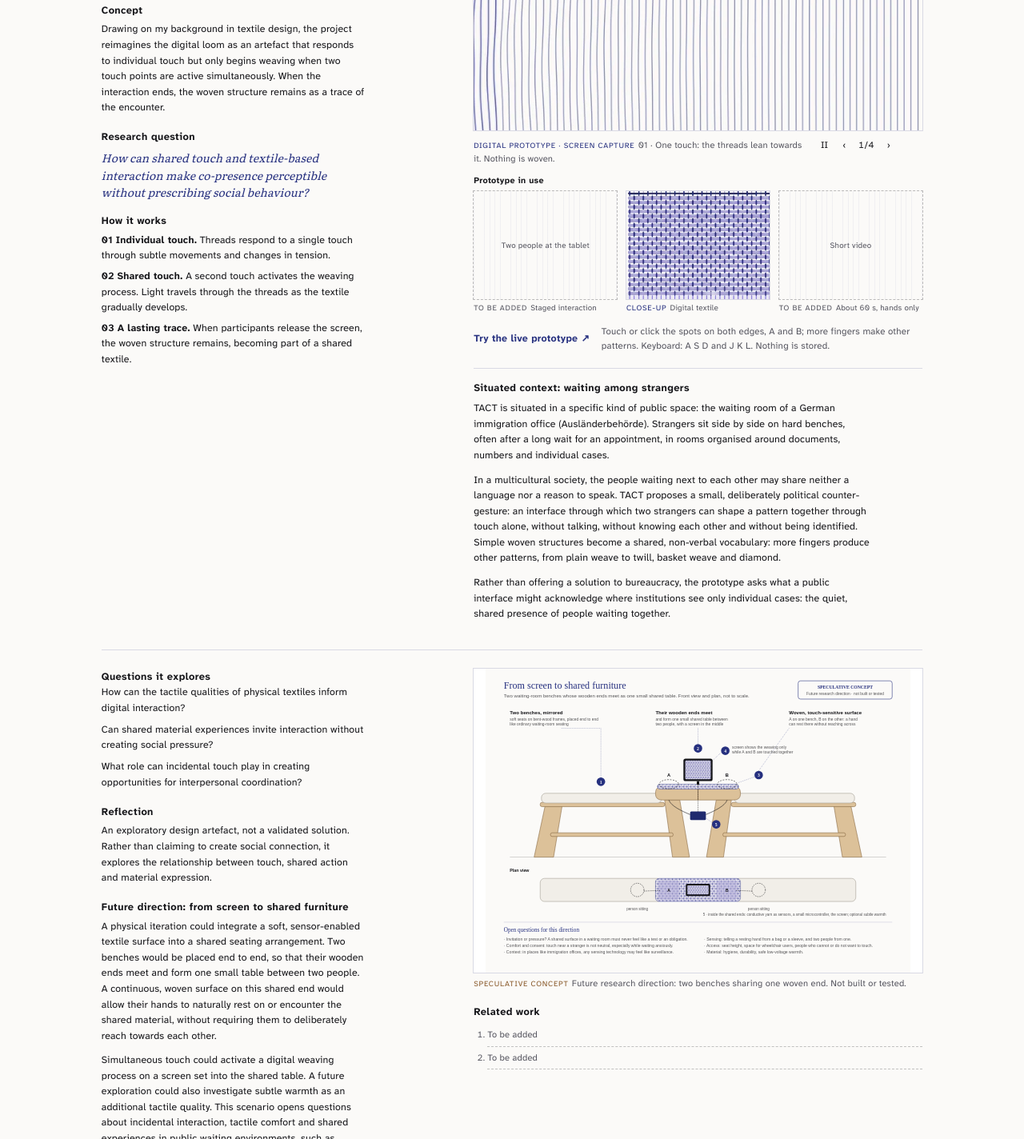
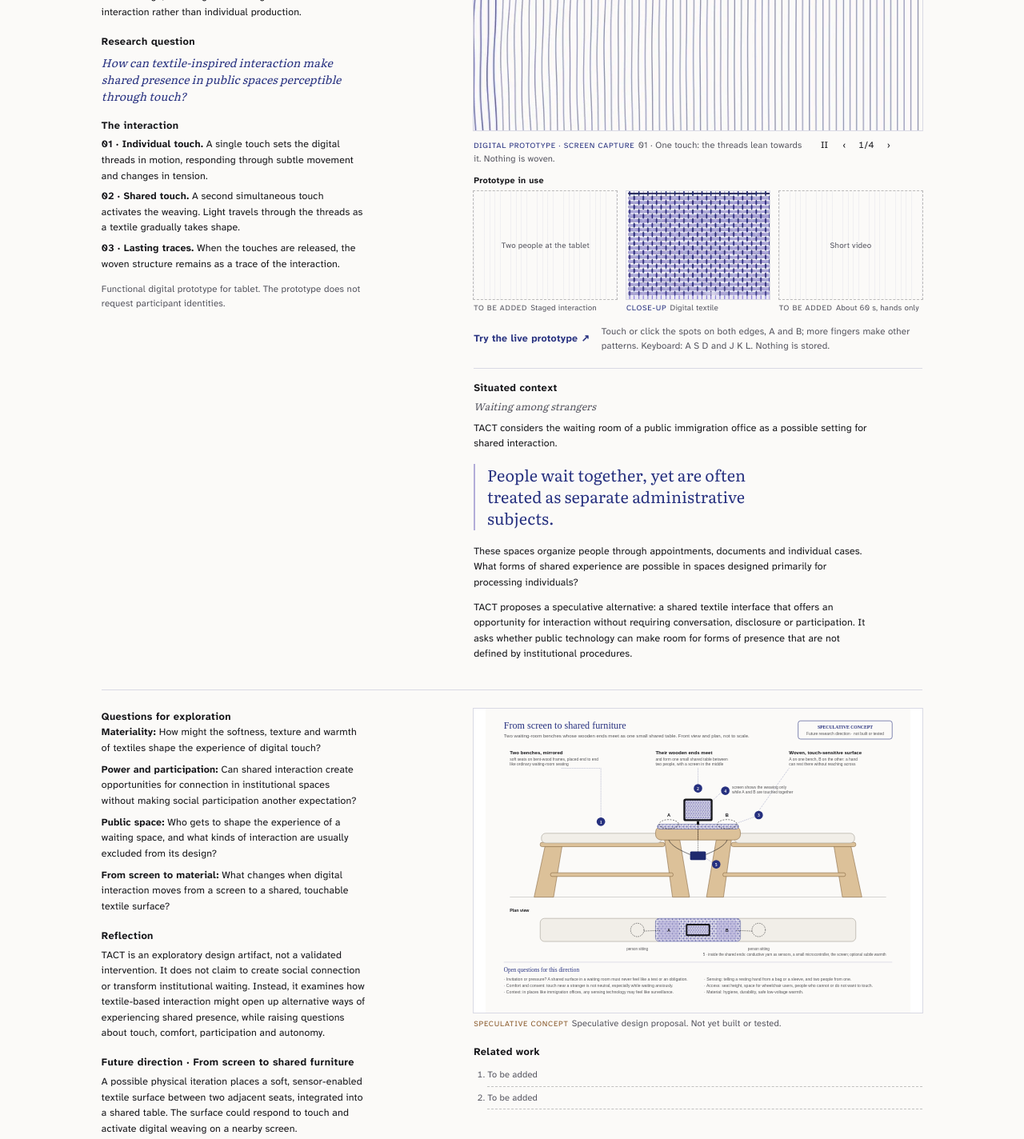
Before and after one commit to mahyamirzaee/two-hand-loom, a plain HTML site: page project.html in a window 1280 px wide. Shown: the part 272-1696 px from the top of the page at 80% size. Drawn offline with Linux system fonts and the light colour scheme.

Commit message:
Project page: revised academic text (situated context, questions for exploration, reflection, future direction) with pull quote
Co-Authored-By: Claude Opus 5.5 <noreply@anthropic.com>

```diff
--- a/project.css
+++ b/project.css
@@ -294,3 +294,17 @@ figcaption { margin-top: 8px; font-size: 13.5px; line-height: 1.5; color: var(--
 .related ol { margin: 0; padding-left: 1.4em; }
 .related li { padding: 6px 0; border-bottom: 1px dashed rgba(20, 20, 24, 0.25); }
 .related .todo-line { color: var(--soft); font-size: 13.5px; }
+
+/* Situated context: the political tension as a quiet but large pull quote */
+.context-sub { margin: -4px 0 10px; font-family: var(--head); font-style: italic; color: var(--soft); }
+.pull {
+  margin: 18px 0 20px;
+  padding: 2px 0 2px 18px;
+  border-left: 3px solid var(--lilac);
+  font-family: var(--head);
+  font-size: 24px;
+  line-height: 1.35;
+  color: var(--indigo);
+  max-width: 30ch;
+}
+.qs b { font-weight: 700; color: var(--ink); }
--- a/project.html
+++ b/project.html
@@ -7,7 +7,7 @@
   <meta name="description" content="What if a digital loom could only weave through shared human touch? An interactive textile-inspired artefact exploring touch, materiality and co-presence.">
   <meta name="theme-color" content="#fbfaf8">
   <link rel="icon" href="icon.svg" type="image/svg+xml">
-  <link rel="stylesheet" href="project.css?v=12">
+  <link rel="stylesheet" href="project.css?v=13">
 </head>
 <body>
 <div class="page">
@@ -24,21 +24,19 @@
       <p class="sub">Speculative HCI · Research through Design · 2026</p>
       <div class="thread" aria-hidden="true"></div>
 
-      <p class="lead">What if a digital loom could only weave through shared human touch?</p>
-      <p>TACT is an interactive textile-inspired artefact exploring how touch, materiality and shared action can shape experiences of co-presence.</p>
-
-      <h2>Concept</h2>
-      <p>Drawing on my background in textile design, the project reimagines the digital loom as an artefact that responds to individual touch but only begins weaving when two touch points are active simultaneously. When the interaction ends, the woven structure remains as a trace of the encounter.</p>
+      <p class="lead">What if a digital textile could only emerge through shared touch?</p>
+      <p>TACT is an interactive design artefact exploring how textile materiality and shared touch might make human co-presence perceptible. Drawing on my background in textile design, it reimagines weaving as a form of interaction rather than individual production.</p>
 
       <h2>Research question</h2>
-      <p class="rq">How can shared touch and textile-based interaction make co-presence perceptible without prescribing social behaviour?</p>
+      <p class="rq">How can textile-inspired interaction make shared presence in public spaces perceptible through touch?</p>
 
-      <h2>How it works</h2>
+      <h2>The interaction</h2>
       <ol class="numbered">
-        <li><b>01 Individual touch.</b> Threads respond to a single touch through subtle movements and changes in tension.</li>
-        <li><b>02 Shared touch.</b> A second touch activates the weaving process. Light travels through the threads as the textile gradually develops.</li>
-        <li><b>03 A lasting trace.</b> When participants release the screen, the woven structure remains, becoming part of a shared textile.</li>
+        <li><b>01 · Individual touch.</b> A single touch sets the digital threads in motion, responding through subtle movement and changes in tension.</li>
+        <li><b>02 · Shared touch.</b> A second simultaneous touch activates the weaving. Light travels through the threads as a textile gradually takes shape.</li>
+        <li><b>03 · Lasting traces.</b> When the touches are released, the woven structure remains as a trace of the interaction.</li>
       </ol>
+      <p class="small">Functional digital prototype for tablet. The prototype does not request participant identities.</p>
     </div>
 
     <div class="cluster">
@@ -87,10 +85,12 @@
       </div>
 
       <div class="context">
-        <h2 class="cluster-title">Situated context: waiting among strangers</h2>
-        <p>TACT is situated in a specific kind of public space: the waiting room of a German immigration office (Ausländerbehörde). Strangers sit side by side on hard benches, often after a long wait for an appointment, in rooms organised around documents, numbers and individual cases.</p>
-        <p>In a multicultural society, the people waiting next to each other may share neither a language nor a reason to speak. TACT proposes a small, deliberately political counter-gesture: an interface through which two strangers can shape a pattern together through touch alone, without talking, without knowing each other and without being identified. Simple woven structures become a shared, non-verbal vocabulary: more fingers produce other patterns, from plain weave to twill, basket weave and diamond.</p>
-        <p>Rather than offering a solution to bureaucracy, the prototype asks what a public interface might acknowledge where institutions see only individual cases: the quiet, shared presence of people waiting together.</p>
+        <h2 class="cluster-title">Situated context</h2>
+        <p class="context-sub">Waiting among strangers</p>
+        <p>TACT considers the waiting room of a public immigration office as a possible setting for shared interaction.</p>
+        <blockquote class="pull">People wait together, yet are often treated as separate administrative subjects.</blockquote>
+        <p>These spaces organize people through appointments, documents and individual cases. What forms of shared experience are possible in spaces designed primarily for processing individuals?</p>
+        <p>TACT proposes a speculative alternative: a shared textile interface that offers an opportunity for interaction without requiring conversation, disclosure or participation. It asks whether public technology can make room for forms of presence that are not defined by institutional procedures.</p>
       </div>
     </div>
   </section>
@@ -98,19 +98,20 @@
   <!-- ===== Screen 2: questions, reflection, future direction, prototype in use ===== -->
   <section class="sheet" aria-labelledby="questions">
     <div class="col">
-      <h2 id="questions">Questions it explores</h2>
+      <h2 id="questions">Questions for exploration</h2>
       <ul class="qs">
-        <li>How can the tactile qualities of physical textiles inform digital interaction?</li>
-        <li>Can shared material experiences invite interaction without creating social pressure?</li>
-        <li>What role can incidental touch play in creating opportunities for interpersonal coordination?</li>
+        <li><b>Materiality:</b> How might the softness, texture and warmth of textiles shape the experience of digital touch?</li>
+        <li><b>Power and participation:</b> Can shared interaction create opportunities for connection in institutional spaces without making social participation another expectation?</li>
+        <li><b>Public space:</b> Who gets to shape the experience of a waiting space, and what kinds of interaction are usually excluded from its design?</li>
+        <li><b>From screen to material:</b> What changes when digital interaction moves from a screen to a shared, touchable textile surface?</li>
       </ul>
 
       <h2>Reflection</h2>
-      <p>An exploratory design artefact, not a validated solution. Rather than claiming to create social connection, it explores the relationship between touch, shared action and material expression.</p>
+      <p>TACT is an exploratory design artifact, not a validated intervention. It does not claim to create social connection or transform institutional waiting. Instead, it examines how textile-based interaction might open up alternative ways of experiencing shared presence, while raising questions about touch, comfort, participation and autonomy.</p>
 
-      <h2>Future direction: from screen to shared furniture</h2>
-      <p>A physical iteration could integrate a soft, sensor-enabled textile surface into a shared seating arrangement. Two benches would be placed end to end, so that their wooden ends meet and form one small table between two people. A continuous, woven surface on this shared end would allow their hands to naturally rest on or encounter the shared material, without requiring them to deliberately reach towards each other.</p>
-      <p>Simultaneous touch could activate a digital weaving process on a screen set into the shared table. A future exploration could also investigate subtle warmth as an additional tactile quality. This scenario opens questions about incidental interaction, tactile comfort and shared experiences in public waiting environments, such as immigration service offices.</p>
+      <h2>Future direction · From screen to shared furniture</h2>
+      <p>A possible physical iteration places a soft, sensor-enabled textile surface between two adjacent seats, integrated into a shared table. The surface could respond to touch and activate digital weaving on a nearby screen.</p>
+      <p>This direction could explore how softness, texture and subtle warmth influence the willingness to touch a shared surface, and whether interaction can emerge through incidental contact rather than deliberate action.</p>
     </div>
 
     <div class="cluster">
@@ -118,7 +119,7 @@
         <div class="frame r1410">
           <img src="future-shared-furniture.svg?v=4" alt="Concept drawing, front view and plan: two mirrored benches with soft seats and bent-wood frames, whose wooden ends meet as one small shared table. A woven surface on it has a touch area A for one person and B for the other; a screen in the middle shows the digital weaving while both are touched." loading="lazy" style="object-fit:contain">
         </div>
-        <figcaption><span class="note concept">Speculative concept</span>Future research direction: two benches sharing one woven end. Not built or tested.</figcaption>
+        <figcaption><span class="note concept">Speculative concept</span>Speculative design proposal. Not yet built or tested.</figcaption>
       </figure>
 
       <div class="related">
```
